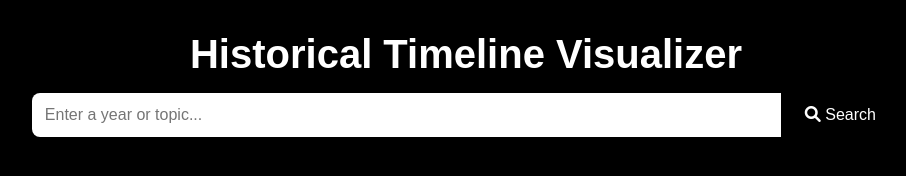
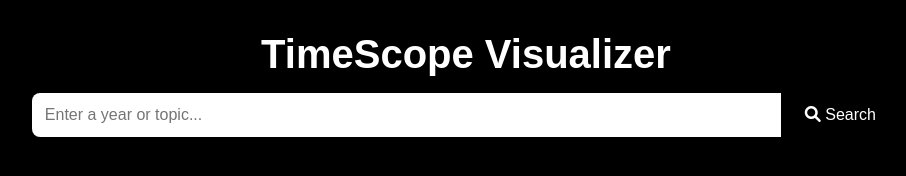
Before and after one commit to darshika16j/TimeScope_Visualizer, a plain HTML site: page index.html in a window 1280 px wide. Shown: the whole page, without its empty margins (174-1080 px from the left). Drawn offline with Linux system fonts and the light colour scheme.

Commit message:
Add files via upload

```diff
--- a/index.html
+++ b/index.html
@@ -10,7 +10,7 @@
 <body>
   <div class="app-container">
     <header class="header">
-      <h1>Historical Timeline Visualizer</h1>
+      <h1>TimeScope Visualizer</h1>
       <div class="search-bar">
         <input type="text" id="searchInput" placeholder="Enter a year or topic..." />
         <button id="searchButton"><i class="fas fa-search"></i> Search</button>
```
